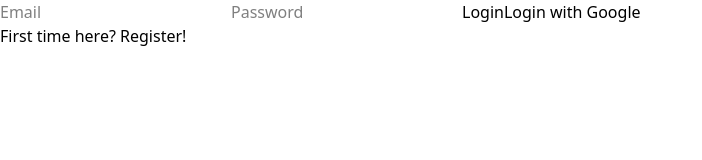
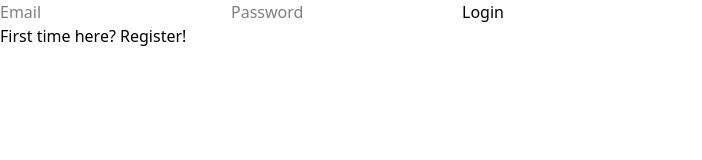
Before and after one commit to tarungsde/frugalflow-client, a React (Vite) app: page /login in a window 1280 px wide. Shown: the top 160 px of the page, without its empty margins (0-702 px from the left). Built offline with nearby package versions, Linux system fonts and the light colour scheme; no server answers.

Commit message:
Remove google authentication button

```diff
--- a/src/pages/Login.jsx
+++ b/src/pages/Login.jsx
@@ -17,9 +17,9 @@ function Login() {
     }
   };
 
-  function handleGoogleLogin() {
-    window.location.href = `${import.meta.env.VITE_API_BASE_URL}/auth/google`;
-  };
+  // function handleGoogleLogin() {
+  //   window.location.href = `${import.meta.env.VITE_API_BASE_URL}/auth/google`;
+  // };
 
   return (
     <form onSubmit={handleLogin}>
@@ -28,7 +28,7 @@ function Login() {
       <input type="password" placeholder="Password" value={password}
         onChange={(e) => setPassword(e.target.value)} />
       <button type="submit">Login</button>
-      <button type="button" onClick={handleGoogleLogin}>Login with Google</button>
+      {/* <button type="button" onClick={handleGoogleLogin}>Login with Google</button> */}
       <p>First time here? <button type="button" onClick={(e) => navigate("/register")}>Register!</button> </p>
     </form>
   );
```
